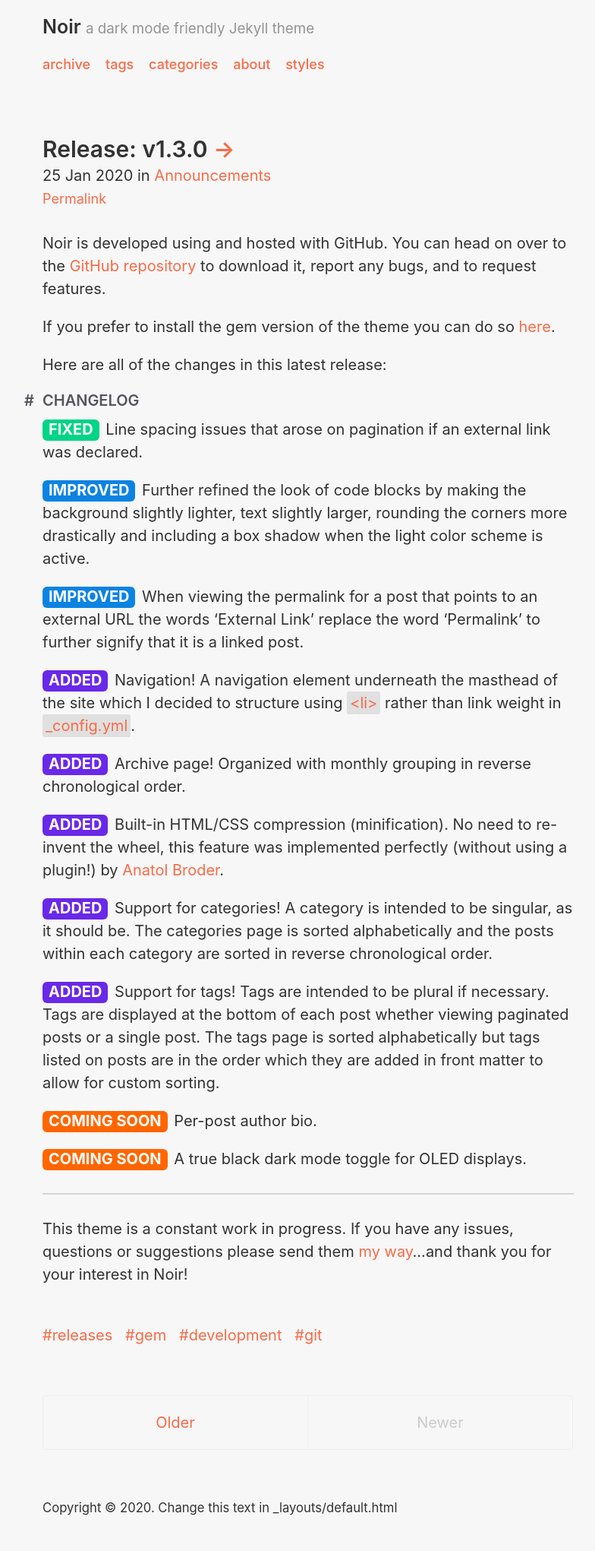
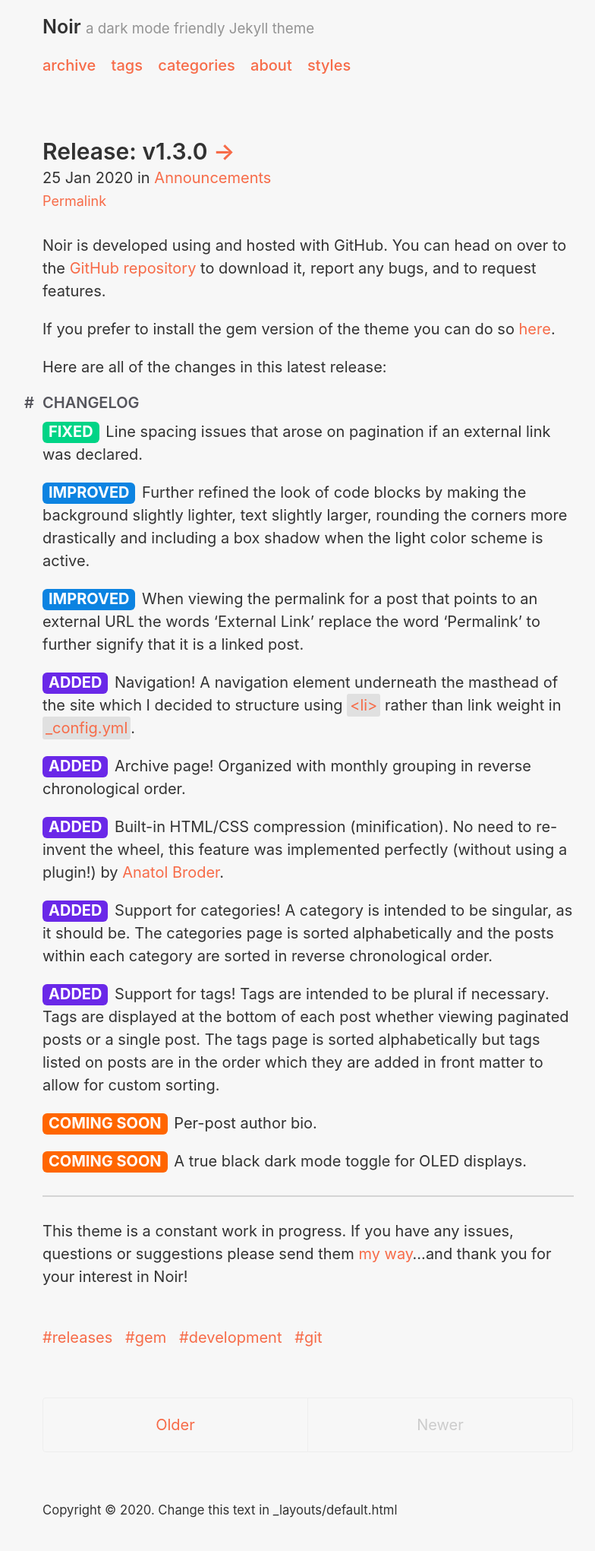
Before and after one commit to essentialenemy/noir, a Jekyll site: the page built from index.html, in a window 1280 px wide. Shown: the whole page at 76% size, without its empty margins (234-1018 px from the left). Built offline with Jekyll 4.4.1, drawn with Linux system fonts in a browser that asks for light colours; the list of posts is cut into pages by our own code.

Commit message:
Made navigation links slightly larger.

```diff
--- a/_sass/_masthead.scss
+++ b/_sass/_masthead.scss
@@ -31,7 +31,7 @@
 
 .navigation {
   display: block;
-  font-size: 90%;
+  font-size: 100%;
   font-weight: 500;
   color: $body-color;
 
```
